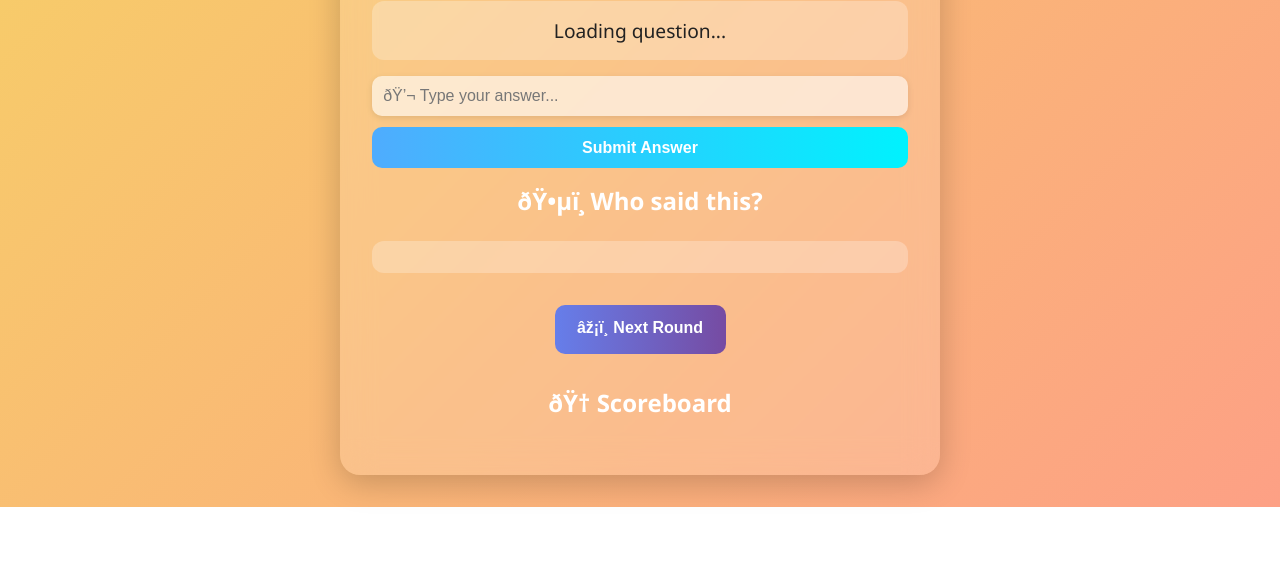
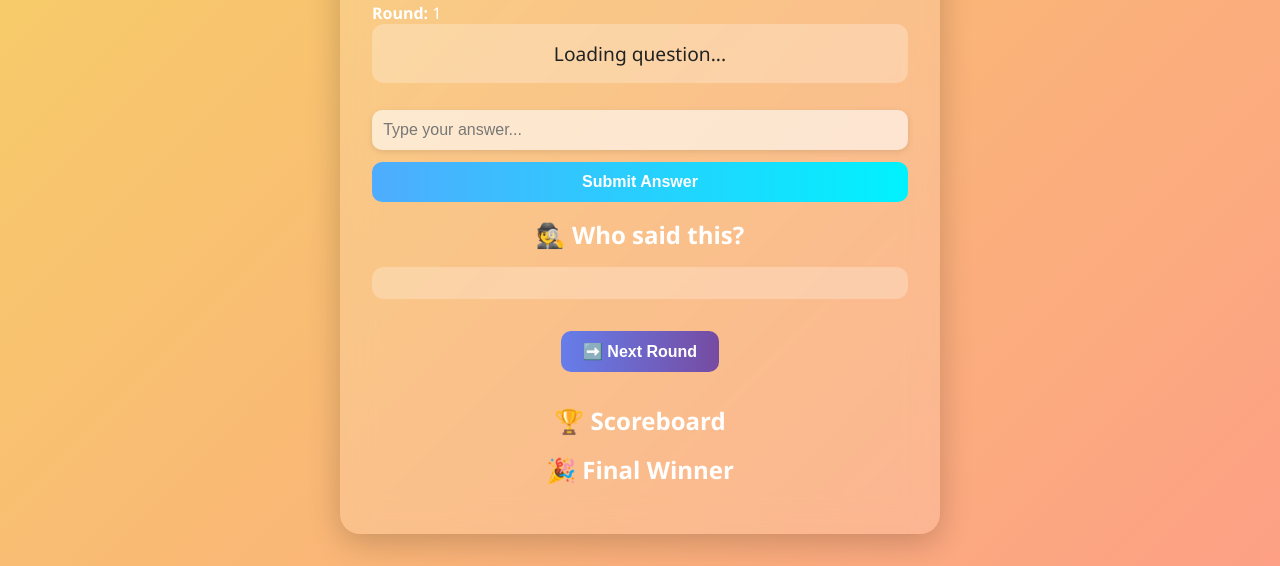
Before and after one commit to Sreehari-S-Madhavan/Guess-who-answered, a plain HTML site: page index.html in a window 1280 px wide. Shown: the part 343-909 px from the top of the page. Before the commit the page ends 850 px from the top, so only its background shows below. Drawn offline with Linux system fonts and the light colour scheme.

Commit message:
Update index.html

```diff
--- a/index.html
+++ b/index.html
@@ -1,7 +1,7 @@
 <!DOCTYPE html>
 <html lang="en">
 <head>
-  <meta charset="UTF" />
+  <meta charset="UTF-8" />
   <meta name="viewport" content="width=device-width, initial-scale=1.0"/>
   <title>🎯 Guess Who Said It</title>
   <link rel="stylesheet" href="style.css"/>
@@ -9,10 +9,12 @@
 <body>
   <div class="glass-card">
 
+    <!-- Lobby Screen -->
     <div id="lobby-screen">
       <h1>🎮 Local Multiplayer Lobby</h1>
       <input type="text" id="lobby-name" placeholder="Enter your name..." />
       <button id="join-btn">Join Lobby</button>
+
       <div id="players-list">
         <h2>🧑 Players:</h2>
         <ul id="player-names"></ul>
@@ -20,14 +22,19 @@
       <button id="start-game" class="hidden">🚀 Start Game</button>
     </div>
 
+    <!-- Game Screen -->
     <div id="game-screen" class="hidden">
       <h1>🎯 Guess Who Said It</h1>
+
+      <div id="round-status"><strong>Round:</strong> <span id="round-count">1</span></div>
+
       <div id="question-box">
         <p id="question">Loading question...</p>
       </div>
 
       <form id="answer-form">
-        <input type="text" id="answer" placeholder="💬 Type your answer..." required />
+        <p id="current-player-turn"></p>
+        <input type="text" id="answer" placeholder="Type your answer..." required />
         <button type="submit">Submit Answer</button>
       </form>
 
@@ -43,6 +50,11 @@
         <h2>🏆 Scoreboard</h2>
         <ul id="score-list"></ul>
       </div>
+
+      <div id="final-winner" class="hidden">
+        <h2>🎉 Final Winner</h2>
+        <p id="winner-name"></p>
+      </div>
     </div>
 
   </div>
```
